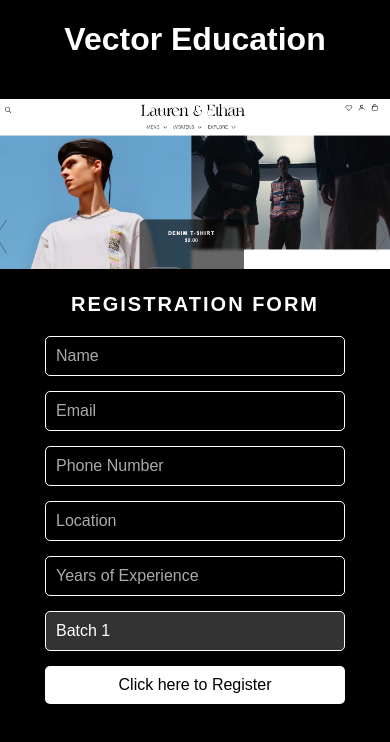
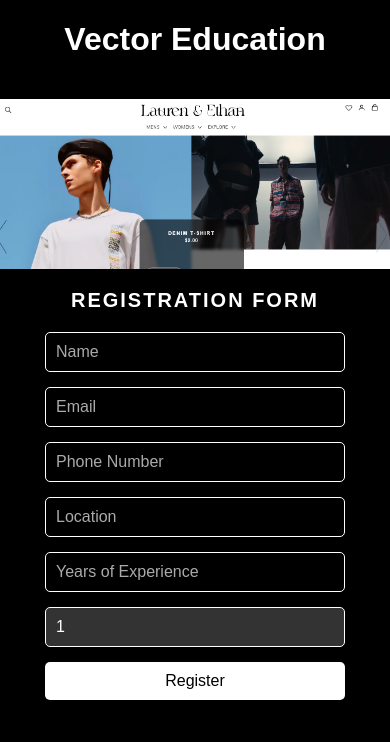
Before and after one commit to TapishKhari/edu, a React (Create React App) app: page / in a window 390 px wide. Shown: the top 742 px of the page. Built offline with nearby package versions, Linux system fonts and the light colour scheme.

Commit message:
Phone number must be 10 digit long

```diff
--- a/src/components/Registration/Registration.css
+++ b/src/components/Registration/Registration.css
@@ -68,3 +68,9 @@ body {
   background-color: #333;
   cursor: not-allowed;
 }
+
+.error-message {
+  color: red;
+  font-size: 14px;
+  margin: -10px 0 10px 0;
+}
--- a/src/components/Registration/Registration.js
+++ b/src/components/Registration/Registration.js
@@ -10,11 +10,17 @@ export const Registration = () => {
     phone: '',
     location: '',
     experience: '',
-    batchNo: 'Batch 1',  // Batch No field
+    batchNo: '1',  // Batch No field (default, non-editable)
   });
+
+  const [phoneError, setPhoneError] = useState(''); // State to store phone error
 
   const handleChange = (e) => {
     const { name, value } = e.target;
+
+    // Validate phone input length
+    if (name === 'phone' && value.length > 10) return; // Restrict to 10 digits
+
     setFormData((prev) => ({
       ...prev,
       [name]: value,
@@ -23,6 +29,15 @@ export const Registration = () => {
 
   const handleSubmit = async (e) => {
     e.preventDefault();
+
+    // Check if phone number is exactly 10 digits
+    if (formData.phone.length !== 10) {
+      setPhoneError('Phone number must be exactly 10 digits.');
+      return;
+    } else {
+      setPhoneError('');
+    }
+
     try {
       const response = await axios.post('http://localhost:3030/register', formData);
       console.log('Response:', response.data);
@@ -35,7 +50,7 @@ export const Registration = () => {
 
   return (
     <div className="form-container">
-      <h3 className="form-title">Registration Form</h3>
+      <h2 className="form-title">Registration Form</h2>
       <form onSubmit={handleSubmit} className="form">
         <input
           type="text"
@@ -61,6 +76,7 @@ export const Registration = () => {
           onChange={handleChange}
           className="form-input"
         />
+        {phoneError && <p className="error-message">{phoneError}</p>}
         <input
           type="text"
           name="location"
@@ -82,10 +98,10 @@ export const Registration = () => {
           name="batchNo"
           placeholder="Batch No"
           value={formData.batchNo}
-          readOnly // Makes the field non-editable
+          readOnly
           className="form-input form-input-readonly"
         />
-        <button type="submit" className="form-button">Click here to Register</button>
+        <button type="submit" className="form-button">Register</button>
       </form>
     </div>
   );
```
